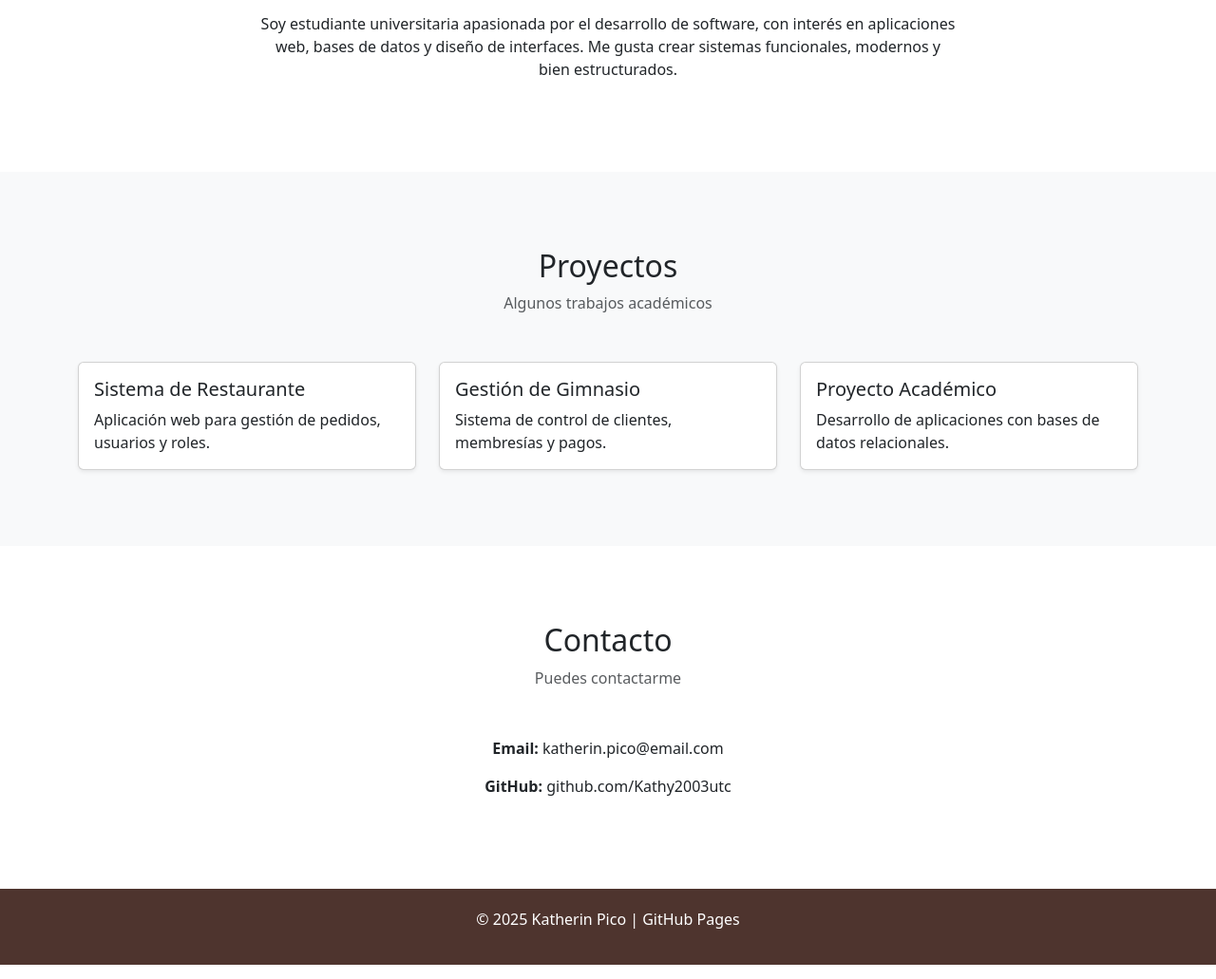
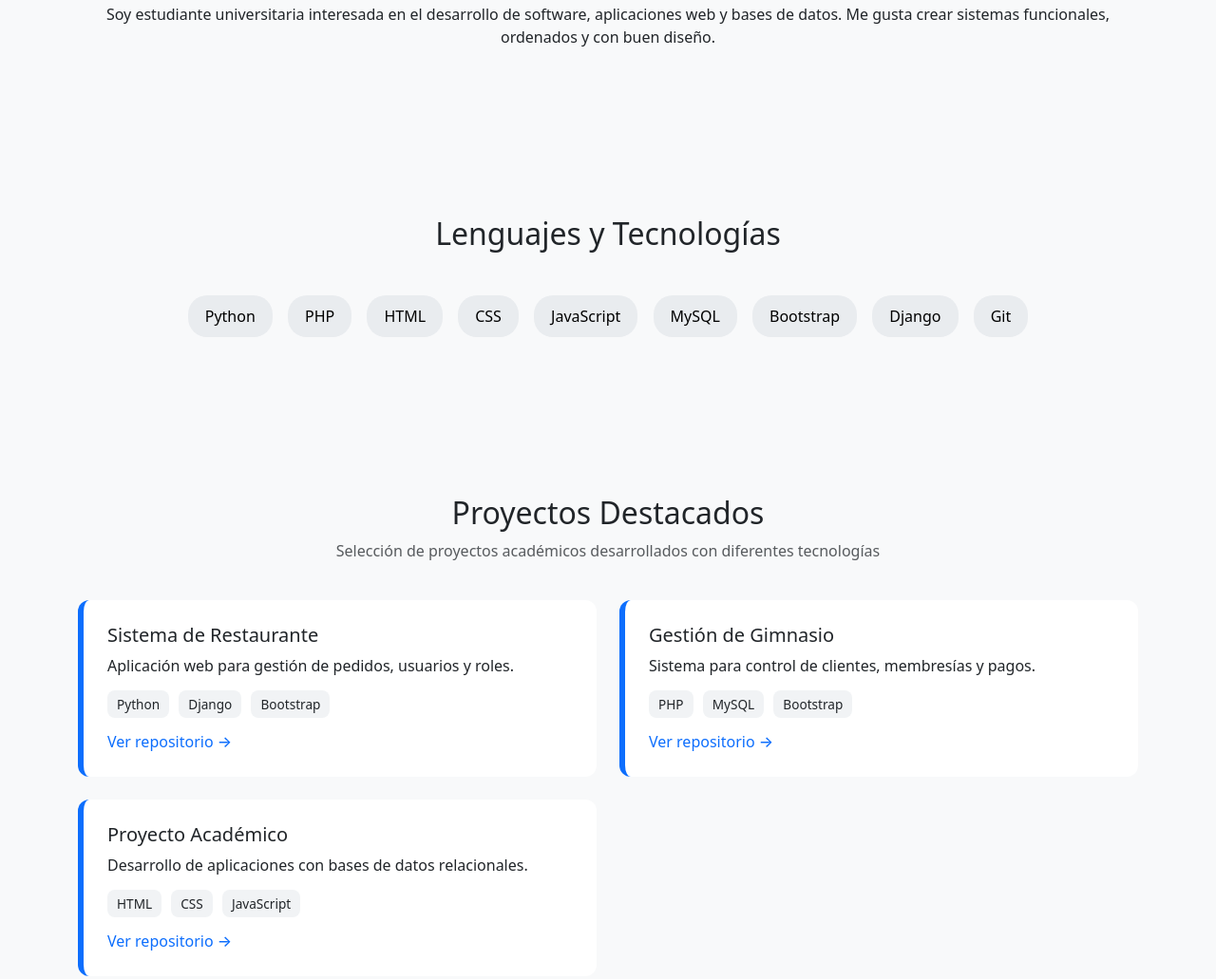
Before and after one commit to Kathy2003utc/Kathy2003utc.github.io, a plain HTML site: page index.html in a window 1280 px wide. Shown: the part 547-1578 px from the top of the page at 95% size. Drawn offline with nearby package versions, Linux system fonts and the light colour scheme.

Commit message:
Update index.html

```diff
--- a/index.html
+++ b/index.html
@@ -11,7 +11,10 @@
   <style>
     body {
       scroll-behavior: smooth;
+      background: #f8f9fa;
     }
+
+    /* HERO */
     .hero {
       background: linear-gradient(135deg, #4e342e, #6d4c41);
       color: white;
@@ -22,50 +25,65 @@
       font-size: 3rem;
       font-weight: bold;
     }
+
+    /* SECTIONS */
     .section {
       padding: 80px 20px;
     }
     .section-title {
       text-align: center;
-      margin-bottom: 50px;
+      margin-bottom: 40px;
     }
-    .card {
+
+    /* SKILLS */
+    .skill-badge {
+      background: #e9ecef;
+      color: #000;
+      padding: 10px 18px;
+      border-radius: 20px;
+      font-weight: 500;
+      margin: 6px;
+      display: inline-block;
+    }
+
+    /* PROJECT CARDS */
+    .project-card {
+      background: white;
+      border-radius: 12px;
+      padding: 25px;
+      border-left: 6px solid #0d6efd;
       transition: transform 0.3s;
+      height: 100%;
     }
-    .card:hover {
-      transform: translateY(-10px);
+    .project-card:hover {
+      transform: translateY(-8px);
     }
+    .tech-badge {
+      background: #f1f3f5;
+      border-radius: 8px;
+      padding: 5px 10px;
+      font-size: 0.85rem;
+      margin-right: 6px;
+    }
+    .repo-link {
+      color: #0d6efd;
+      font-weight: 500;
+      text-decoration: none;
+    }
+
     footer {
       background: #4e342e;
       color: white;
+      text-align: center;
       padding: 20px;
-      text-align: center;
     }
   </style>
 </head>
 
 <body>
 
-<!-- NAVBAR -->
-<nav class="navbar navbar-expand-lg navbar-dark fixed-top" style="background:#3e2723;">
-  <div class="container">
-    <a class="navbar-brand" href="#inicio">Katherin Pico</a>
-    <button class="navbar-toggler" type="button" data-bs-toggle="collapse" data-bs-target="#menu">
-      <span class="navbar-toggler-icon"></span>
-    </button>
-    <div class="collapse navbar-collapse" id="menu">
-      <ul class="navbar-nav ms-auto">
-        <li class="nav-item"><a class="nav-link" href="#inicio">Inicio</a></li>
-        <li class="nav-item"><a class="nav-link" href="#sobre">Sobre mí</a></li>
-        <li class="nav-item"><a class="nav-link" href="#proyectos">Proyectos</a></li>
-        <li class="nav-item"><a class="nav-link" href="#contacto">Contacto</a></li>
-      </ul>
-    </div>
-  </div>
-</nav>
-
-<!-- INICIO -->
-<section id="inicio" class="hero">
+<!-- HERO -->
+<section class="hero">
   <h1>Hola, soy Katherin Pico</h1>
   <p class="fs-5 mt-3">
     Estudiante de Tecnología | Desarrollo de Software
@@ -73,92 +91,113 @@
 </section>
 
 <!-- SOBRE MI -->
-<section id="sobre" class="section">
+<section class="section">
   <div class="container">
     <div class="section-title">
       <h2>Sobre mí</h2>
       <p class="text-muted">Un poco sobre quién soy</p>
     </div>
-    <div class="row justify-content-center">
-      <div class="col-md-8 text-center">
-        <p>
-          Soy estudiante universitaria apasionada por el desarrollo de software,
-          con interés en aplicaciones web, bases de datos y diseño de interfaces.
-          Me gusta crear sistemas funcionales, modernos y bien estructurados.
+    <p class="text-center">
+      Soy estudiante universitaria interesada en el desarrollo de software,
+      aplicaciones web y bases de datos. Me gusta crear sistemas funcionales,
+      ordenados y con buen diseño.
     </p>
   </div>
+</section>
+
+<!-- LENGUAJES -->
+<section class="section bg-light">
+  <div class="container">
+    <div class="section-title">
+      <h2>Lenguajes y Tecnologías</h2>
+    </div>
+    <div class="text-center">
+      <span class="skill-badge">Python</span>
+      <span class="skill-badge">PHP</span>
+      <span class="skill-badge">HTML</span>
+      <span class="skill-badge">CSS</span>
+      <span class="skill-badge">JavaScript</span>
+      <span class="skill-badge">MySQL</span>
+      <span class="skill-badge">Bootstrap</span>
+      <span class="skill-badge">Django</span>
+      <span class="skill-badge">Git</span>
     </div>
   </div>
 </section>
 
-<!-- PROYECTOS -->
-<section id="proyectos" class="section bg-light">
+<!-- PROYECTOS DESTACADOS -->
+<section class="section">
   <div class="container">
     <div class="section-title">
-      <h2>Proyectos</h2>
-      <p class="text-muted">Algunos trabajos académicos</p>
+      <h2>Proyectos Destacados</h2>
+      <p class="text-muted">
+        Selección de proyectos académicos desarrollados con diferentes tecnologías
+      </p>
     </div>
 
     <div class="row g-4">
-      <div class="col-md-4">
-        <div class="card h-100 shadow-sm">
-          <div class="card-body">
-            <h5 class="card-title">Sistema de Restaurante</h5>
-            <p class="card-text">
+
+      <div class="col-md-6">
+        <div class="project-card">
+          <h5>Sistema de Restaurante</h5>
+          <p>
             Aplicación web para gestión de pedidos, usuarios y roles.
           </p>
+          <div class="mb-3">
+            <span class="tech-badge">Python</span>
+            <span class="tech-badge">Django</span>
+            <span class="tech-badge">Bootstrap</span>
           </div>
+          <a href="#" class="repo-link">Ver repositorio →</a>
         </div>
       </div>
 
-      <div class="col-md-4">
-        <div class="card h-100 shadow-sm">
-          <div class="card-body">
-            <h5 class="card-title">Gestión de Gimnasio</h5>
-            <p class="card-text">
-              Sistema de control de clientes, membresías y pagos.
+      <div class="col-md-6">
+        <div class="project-card">
+          <h5>Gestión de Gimnasio</h5>
+          <p>
+            Sistema para control de clientes, membresías y pagos.
           </p>
+          <div class="mb-3">
+            <span class="tech-badge">PHP</span>
+            <span class="tech-badge">MySQL</span>
+            <span class="tech-badge">Bootstrap</span>
           </div>
+          <a href="#" class="repo-link">Ver repositorio →</a>
         </div>
       </div>
 
-      <div class="col-md-4">
-        <div class="card h-100 shadow-sm">
-          <div class="card-body">
-            <h5 class="card-title">Proyecto Académico</h5>
-            <p class="card-text">
+      <div class="col-md-6">
+        <div class="project-card">
+          <h5>Proyecto Académico</h5>
+          <p>
             Desarrollo de aplicaciones con bases de datos relacionales.
           </p>
+          <div class="mb-3">
+            <span class="tech-badge">HTML</span>
+            <span class="tech-badge">CSS</span>
+            <span class="tech-badge">JavaScript</span>
           </div>
-        </div>
+          <a href="#" class="repo-link">Ver repositorio →</a>
         </div>
       </div>
 
     </div>
+  </div>
 </section>
 
 <!-- CONTACTO -->
-<section id="contacto" class="section">
-  <div class="container">
-    <div class="section-title">
+<section class="section bg-light">
+  <div class="container text-center">
     <h2>Contacto</h2>
-      <p class="text-muted">Puedes contactarme</p>
-    </div>
-
-    <div class="row justify-content-center">
-      <div class="col-md-6 text-center">
     <p><strong>Email:</strong> katherin.pico@email.com</p>
     <p><strong>GitHub:</strong> github.com/Kathy2003utc</p>
   </div>
-    </div>
-  </div>
 </section>
 
-<!-- FOOTER -->
 <footer>
   <p>© 2025 Katherin Pico | GitHub Pages</p>
 </footer>
 
-<script src="https://cdn.jsdelivr.net/npm/bootstrap@5.3.3/dist/js/bootstrap.bundle.min.js"></script>
 </body>
 </html>
```
Lines whose indentation alone changed are shown as unchanged.
